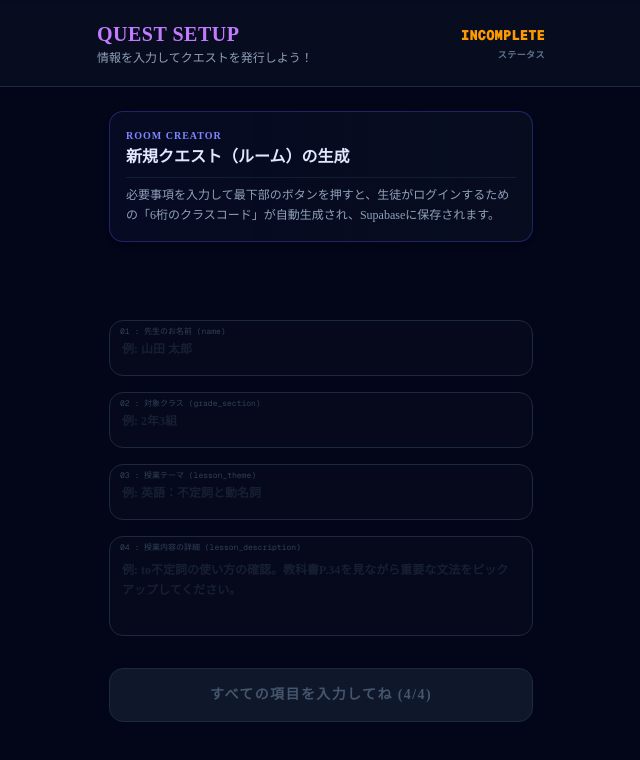
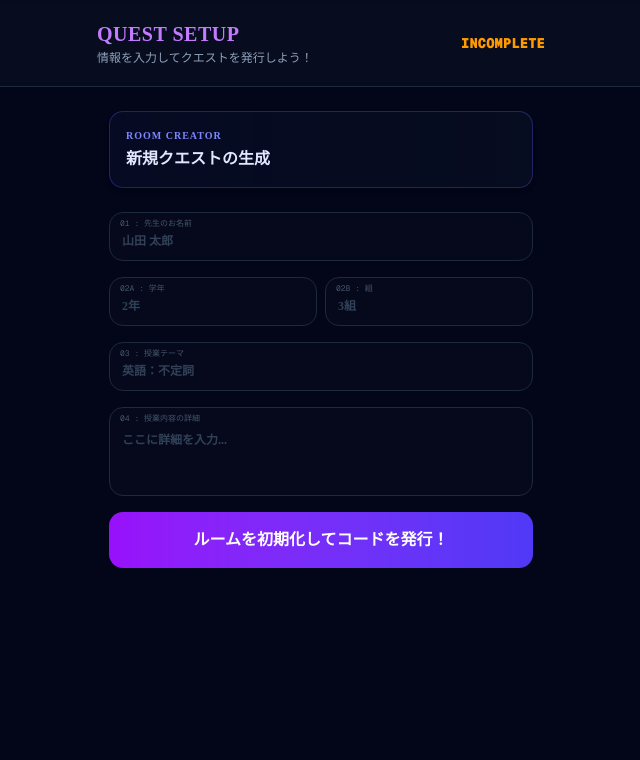
Before and after one commit to Tomoodi/bingoquest, a Next.js app: page /teacher in a window 1280 px wide. Shown: the top 760 px of the page, without its empty margins (319-959 px from the left). Built offline with nearby package versions, Linux system fonts and the light colour scheme.

Commit message:
tracher-ui

```diff
--- a/app/teacher/page.tsx
+++ b/app/teacher/page.tsx
@@ -3,64 +3,50 @@
 import React, { useState } from "react";
 
 export default function BingoTeacherManagementPage() {
-  // 🟢 フォームの入力状態
   const [teacherName, setTeacherName] = useState("");
-  const [gradeSection, setGradeSection] = useState("");
+  const [grade, setGrade] = useState("");
+  const [classSection, setClassSection] = useState("");
   const [lessonTheme, setLessonTheme] = useState("");
   const [lessonDescription, setLessonDescription] = useState("");
 
-  // クラスコードと画面状態の管理
   const [classCode, setClassCode] = useState("");
   const [isCreated, setIsCreated] = useState(false);
   const [isSaving, setIsSaving] = useState(false);
-  const [errorMessage, setErrorMessage] = useState(""); // エラー表示用
 
-  // すべての入力項目が埋まっているかチェック
   const isFormValid =
     teacherName.trim() !== "" &&
-    gradeSection.trim() !== "" &&
+    grade.trim() !== "" &&
+    classSection.trim() !== "" &&
     lessonTheme.trim() !== "" &&
     lessonDescription.trim() !== "";
 
-  // 🚀 ボタンを押したときにAPIを叩いてSupabaseに保存する関数
   const handleCreateClass = async (e: React.FormEvent) => {
     e.preventDefault();
     if (!isFormValid || isSaving) return;
 
     setIsSaving(true);
-    setErrorMessage(""); // エラーをリセット
-
-    // 🎲 6桁のランダムな数字を生成
     const generatedCode = Math.floor(100000 + Math.random() * 900000).toString();
 
     try {
-      // 📡 作成した API (/api/classes) にデータを送信！
       const response = await fetch("/api/classes", {
         method: "POST",
-        headers: {
-          "Content-Type": "application/json",
-        },
+        headers: { "Content-Type": "application/json" },
         body: JSON.stringify({
           teacherName,
-          gradeSection,
+          grade,
+          classSection,
           lessonTheme,
           lessonDescription,
-          classCode: generatedCode, // 生成したコードも一緒に送る
+          classCode: generatedCode,
         }),
       });
 
-      const data = await response.json();
+      if (!response.ok) throw new Error("作成に失敗しました。");
 
-      if (!response.ok) {
-        throw new Error(data.error?.message || "ルームの作成に失敗しました。");
-      }
-
-      // 🏁 データベースへの保存が成功したら、画面をコード表示フェーズに切り替える
       setClassCode(generatedCode);
       setIsCreated(true);
-
-    } catch (error: any) {
-      setErrorMessage(error.message || "通信エラーが発生しました。");
+    } catch (error) {
+      console.error(error);
     } finally {
       setIsSaving(false);
     }
@@ -68,8 +54,7 @@ export default function BingoTeacherManagementPage() {
 
   return (
     <div className="flex min-h-screen flex-col bg-slate-950 text-white font-sans relative overflow-hidden">
-
-      {/* 🔮 サイバー風ヘッダー */}
+      {/* ヘッダー */}
       <div className="w-full bg-slate-900/40 border-b border-slate-800 p-5 sticky top-0 z-10 backdrop-blur">
         <div className="max-w-md mx-auto flex justify-between items-center">
           <div>
@@ -77,161 +62,60 @@ export default function BingoTeacherManagementPage() {
             <p className="text-xs text-slate-400 mt-0.5">情報を入力してクエストを発行しよう！</p>
           </div>
           <div className="text-right">
-            <span className={`font-mono text-sm font-black transition-colors duration-300 ${isFormValid ? "text-emerald-400" : "text-amber-500"}`}>
+            <span className={`font-mono text-sm font-black ${isFormValid ? "text-emerald-400" : "text-amber-500"}`}>
               {isFormValid ? "READY" : "INCOMPLETE"}
             </span>
-            <div className="text-[9px] uppercase tracking-wider text-slate-500 font-bold mt-0.5">ステータス</div>
           </div>
         </div>
       </div>
 
-      <div className="flex-1 max-w-md w-full mx-auto px-3 py-6 flex flex-col justify-between space-y-6">
-
-        {/* ルーム生成情報ボード */}
-        <div className="rounded-xl border border-indigo-500/30 bg-gradient-to-r from-indigo-500/5 to-slate-900/40 p-4 relative shadow-md">
+      <div className="flex-1 max-w-md w-full mx-auto px-3 py-6 flex flex-col space-y-6">
+        <div className="rounded-xl border border-indigo-500/30 bg-gradient-to-r from-indigo-500/5 to-slate-900/40 p-4 shadow-md">
           <p className="text-[10px] font-black uppercase tracking-widest text-indigo-400">ROOM CREATOR</p>
-          <h2 className="mt-1 text-base font-black leading-tight text-indigo-100">新規クエスト（ルーム）の生成</h2>
-          <p className="mt-2.5 text-xs leading-relaxed text-slate-400 border-t border-slate-800/60 pt-2">
-            必要事項を入力して最下部のボタンを押すと、生徒がログインするための「6桁のクラスコード」が自動生成され、Supabaseに保存されます。
-          </p>
+          <h2 className="mt-1 text-base font-black text-indigo-100">新規クエストの生成</h2>
         </div>
 
         {!isCreated ? (
-          /* 📝 入力フォーム */
-          <form onSubmit={handleCreateClass} className="space-y-4 flex-1 flex flex-col justify-center">
-
-            {/* 1. 先生の名前 */}
-            <div className={`relative rounded-xl border p-2 bg-slate-900/20 transition-all duration-200 min-h-[56px]
-              ${teacherName ? "border-purple-500/60 bg-purple-950/10 shadow-[0_0_8px_rgba(168,85,247,0.1)]" : "border-slate-800"}`}
-            >
-              <span className={`absolute top-1 left-2.5 font-mono text-[8px] ${teacherName ? "text-purple-500/60" : "text-slate-700"}`}>
-                01 : 先生のお名前 (name)
-              </span>
-              <input
-                type="text"
-                value={teacherName}
-                onChange={(e) => setTeacherName(e.target.value)}
-                required
-                className="w-full pt-3 px-1 bg-transparent text-left text-xs font-bold text-slate-200 placeholder-slate-700/40 outline-none border-none focus:ring-0"
-                placeholder="例: 山田 太郎"
-              />
+          <form onSubmit={handleCreateClass} className="space-y-4">
+            {/* 1. 名前 */}
+            <div className={`relative rounded-xl border p-2 bg-slate-900/20 ${teacherName ? "border-purple-500/60" : "border-slate-800"}`}>
+              <span className="absolute top-1 left-2.5 font-mono text-[8px] text-slate-600">01 : 先生のお名前</span>
+              <input type="text" value={teacherName} onChange={(e) => setTeacherName(e.target.value)} required className="w-full pt-3 px-1 bg-transparent text-xs font-bold text-slate-200 outline-none placeholder:text-slate-700" placeholder="山田 太郎" />
             </div>
 
-            {/* 2. 何年何組 */}
-            <div className={`relative rounded-xl border p-2 bg-slate-900/20 transition-all duration-200 min-h-[56px]
-              ${gradeSection ? "border-purple-500/60 bg-purple-950/10 shadow-[0_0_8px_rgba(168,85,247,0.1)]" : "border-slate-800"}`}
-            >
-              <span className={`absolute top-1 left-2.5 font-mono text-[8px] ${gradeSection ? "text-purple-500/60" : "text-slate-700"}`}>
-                02 : 対象クラス (grade_section)
-              </span>
-              <input
-                type="text"
-                value={gradeSection}
-                onChange={(e) => setGradeSection(e.target.value)}
-                required
-                className="w-full pt-3 px-1 bg-transparent text-left text-xs font-bold text-slate-200 placeholder-slate-700/40 outline-none border-none focus:ring-0"
-                placeholder="例: 2年3組"
-              />
-            </div>
-
-            {/* 3. 授業テーマ */}
-            <div className={`relative rounded-xl border p-2 bg-slate-900/20 transition-all duration-200 min-h-[56px]
-              ${lessonTheme ? "border-purple-500/60 bg-purple-950/10 shadow-[0_0_8px_rgba(168,85,247,0.1)]" : "border-slate-800"}`}
-            >
-              <span className={`absolute top-1 left-2.5 font-mono text-[8px] ${lessonTheme ? "text-purple-500/60" : "text-slate-700"}`}>
-                03 : 授業テーマ (lesson_theme)
-              </span>
-              <input
-                type="text"
-                value={lessonTheme}
-                onChange={(e) => setLessonTheme(e.target.value)}
-                required
-                className="w-full pt-3 px-1 bg-transparent text-left text-xs font-bold text-slate-200 placeholder-slate-700/40 outline-none border-none focus:ring-0"
-                placeholder="例: 英語：不定詞と動名詞"
-              />
-            </div>
-
-            {/* 4. 授業内容 */}
-            <div className={`relative rounded-xl border p-2 bg-slate-900/20 transition-all duration-200 min-h-[90px]
-              ${lessonDescription ? "border-purple-500/60 bg-purple-950/10 shadow-[0_0_8px_rgba(168,85,247,0.1)]" : "border-slate-800"}`}
-            >
-              <span className={`absolute top-1 left-2.5 font-mono text-[8px] ${lessonDescription ? "text-purple-500/60" : "text-slate-700"}`}>
-                04 : 授業内容の詳細 (lesson_description)
-              </span>
-              <textarea
-                value={lessonDescription}
-                onChange={(e) => setLessonDescription(e.target.value)}
-                required
-                rows={3}
-                className="w-full pt-4 px-1 bg-transparent text-left text-xs font-bold text-slate-200 placeholder-slate-700/40 outline-none border-none focus:ring-0 resize-none leading-relaxed"
-                placeholder="例: to不定詞の使い方の確認。教科書P.34を見ながら重要な文法をピックアップしてください。"
-              />
-            </div>
-
-            {/* エラー・生成ボタン */}
-            <div className="pt-4">
-              {errorMessage && (
-                <p className="mb-3 rounded-xl border border-red-500/30 bg-red-950/40 px-3 py-2.5 text-xs text-red-300 font-mono font-bold">
-                  ⚠️ エラー: {errorMessage}
-                </p>
-              )}
-
-              <button
-                type="submit"
-                disabled={!isFormValid || isSaving}
-                className={`
-                  w-full font-black py-4 rounded-xl shadow-lg transition-all duration-150 tracking-widest text-sm uppercase active:scale-[0.98]
-                  ${isFormValid && !isSaving
-                    ? "bg-gradient-to-r from-purple-600 to-indigo-600 hover:from-purple-500 hover:to-indigo-500 text-white shadow-purple-900/20 cursor-pointer"
-                    : "bg-slate-900 border border-slate-800 text-slate-600 cursor-not-allowed shadow-none"
-                  }
-                `}
-              >
-                {isSaving
-                  ? "データベースに接続中..."
-                  : isFormValid
-                    ? "ルームを初期化してコードを発行！"
-                    : "すべての項目を入力してね (4/4)"}
-              </button>
-            </div>
-
-          </form>
-        ) : (
-          /* 🏁 クラス作成完了フェーズ（コード共有画面） */
-          <div className="space-y-6 text-center py-4 flex-1 flex flex-col justify-center">
-            <div className="space-y-1">
-              <div className="text-xs text-emerald-400 font-bold uppercase tracking-widest animate-pulse">ルームの作成に成功しました！</div>
-              <h2 className="text-xl font-black text-slate-100">生徒にコードを共有してください</h2>
-            </div>
-
-            {/* 🎲 6桁コード */}
-            <div className="rounded-2xl border-2 border-dashed border-amber-500/40 bg-amber-500/5 p-6 shadow-[0_0_20px_rgba(245,158,11,0.15)] inline-block mx-auto min-w-[240px]">
-              <span className="text-[9px] font-mono text-amber-500 font-black uppercase tracking-widest block mb-1">発行されたクラスコード</span>
-              <span className="text-5xl font-mono font-black text-transparent bg-clip-text bg-gradient-to-b from-slate-50 via-amber-200 to-amber-400 tracking-widest pl-3">
-                {classCode}
-              </span>
-            </div>
-
-            {/* サマリー */}
-            <div className="bg-slate-900/40 border border-slate-800 rounded-xl p-4 text-left space-y-2.5 font-mono text-xs text-slate-400 shadow-md">
-              <div><span className="text-purple-400 font-bold">担当教師:</span> {teacherName}</div>
-              <div><span className="text-purple-400 font-bold">対象クラス:</span> {gradeSection}</div>
-              <div><span className="text-purple-400 font-bold">授業テーマ:</span> {lessonTheme}</div>
-              <div className="border-t border-slate-800/60 pt-2 text-slate-500 leading-relaxed">
-                <span className="text-purple-400 font-bold block mb-0.5">授業内容の概要:</span>
-                {lessonDescription}
+            {/* 2. 学年と組 */}
+            <div className="flex gap-2">
+              <div className={`relative flex-1 rounded-xl border p-2 bg-slate-900/20 ${grade ? "border-purple-500/60" : "border-slate-800"}`}>
+                <span className="absolute top-1 left-2.5 font-mono text-[8px] text-slate-600">02A : 学年</span>
+                <input type="text" value={grade} onChange={(e) => setGrade(e.target.value)} required className="w-full pt-3 px-1 bg-transparent text-xs font-bold text-slate-200 outline-none placeholder:text-slate-700" placeholder="2年" />
+              </div>
+              <div className={`relative flex-1 rounded-xl border p-2 bg-slate-900/20 ${classSection ? "border-purple-500/60" : "border-slate-800"}`}>
+                <span className="absolute top-1 left-2.5 font-mono text-[8px] text-slate-600">02B : 組</span>
+                <input type="text" value={classSection} onChange={(e) => setClassSection(e.target.value)} required className="w-full pt-3 px-1 bg-transparent text-xs font-bold text-slate-200 outline-none placeholder:text-slate-700" placeholder="3組" />
               </div>
             </div>
 
-            <div className="pt-2">
-              <button
-                type="button"
-                onClick={() => setIsCreated(false)}
-                className="px-6 py-2.5 bg-slate-900 border border-slate-800 rounded-xl text-xs font-bold text-slate-400 hover:text-slate-200"
-              >
-                ← 新しくルームを作り直す
-              </button>
+            {/* 3. テーマ */}
+            <div className={`relative rounded-xl border p-2 bg-slate-900/20 ${lessonTheme ? "border-purple-500/60" : "border-slate-800"}`}>
+              <span className="absolute top-1 left-2.5 font-mono text-[8px] text-slate-600">03 : 授業テーマ</span>
+              <input type="text" value={lessonTheme} onChange={(e) => setLessonTheme(e.target.value)} required className="w-full pt-3 px-1 bg-transparent text-xs font-bold text-slate-200 outline-none placeholder:text-slate-700" placeholder="英語：不定詞" />
             </div>
+
+            {/* 4. 詳細 */}
+            <div className={`relative rounded-xl border p-2 bg-slate-900/20 ${lessonDescription ? "border-purple-500/60" : "border-slate-800"}`}>
+              <span className="absolute top-1 left-2.5 font-mono text-[8px] text-slate-600">04 : 授業内容の詳細</span>
+              <textarea value={lessonDescription} onChange={(e) => setLessonDescription(e.target.value)} required rows={3} className="w-full pt-4 px-1 bg-transparent text-xs font-bold text-slate-200 outline-none resize-none placeholder:text-slate-700" placeholder="ここに詳細を入力..." />
+            </div>
+
+            <button type="submit" disabled={!isFormValid || isSaving} className="w-full bg-gradient-to-r from-purple-600 to-indigo-600 text-white font-black py-4 rounded-xl">
+              {isSaving ? "送信中..." : "ルームを初期化してコードを発行！"}
+            </button>
+          </form>
+        ) : (
+          <div className="text-center py-10">
+             <h2 className="text-2xl font-black text-indigo-400">QUEST ISSUED</h2>
+             <p className="mt-4 text-slate-400">ROOM CODE:</p>
+             <p className="text-4xl font-mono font-black text-white">{classCode}</p>
           </div>
         )}
       </div>
```
